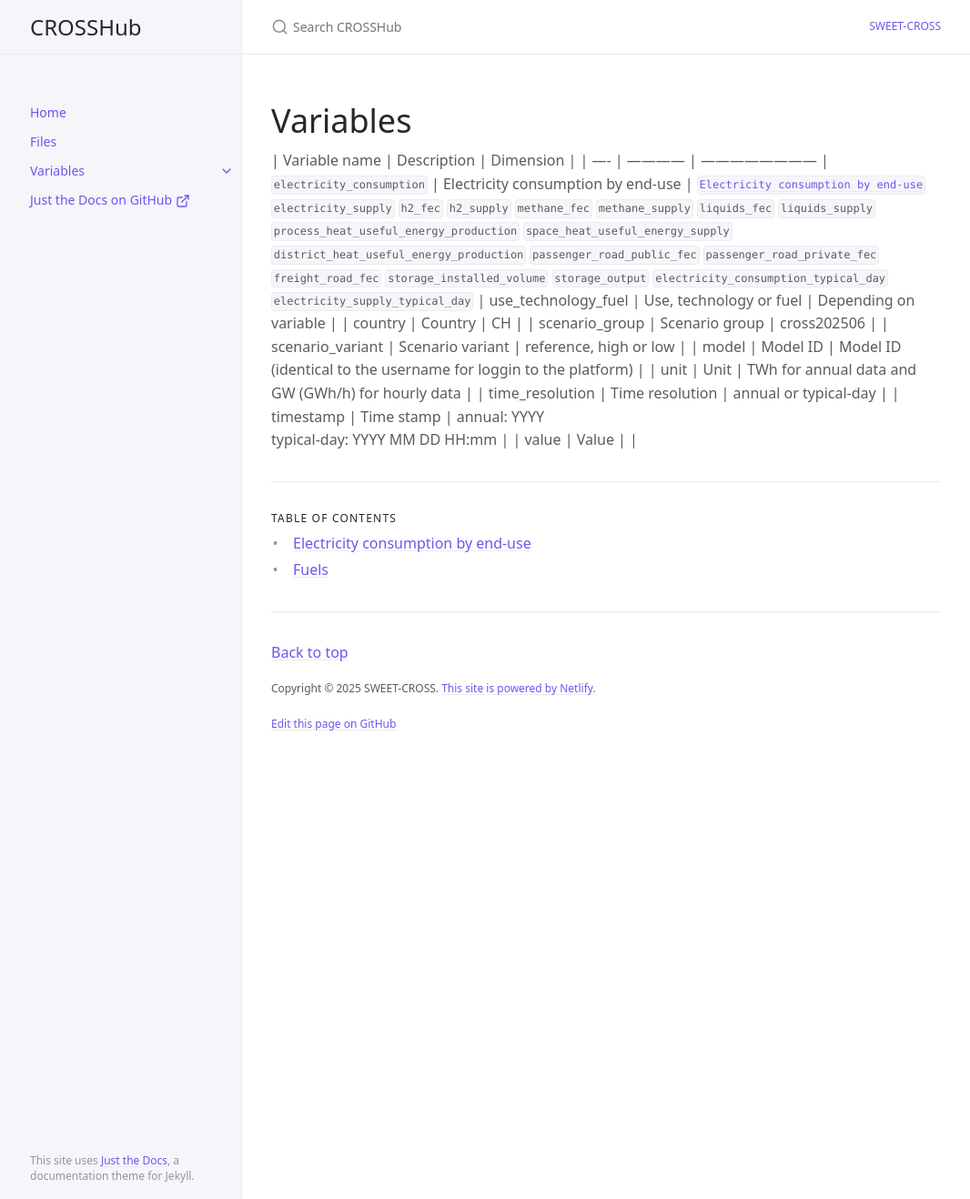
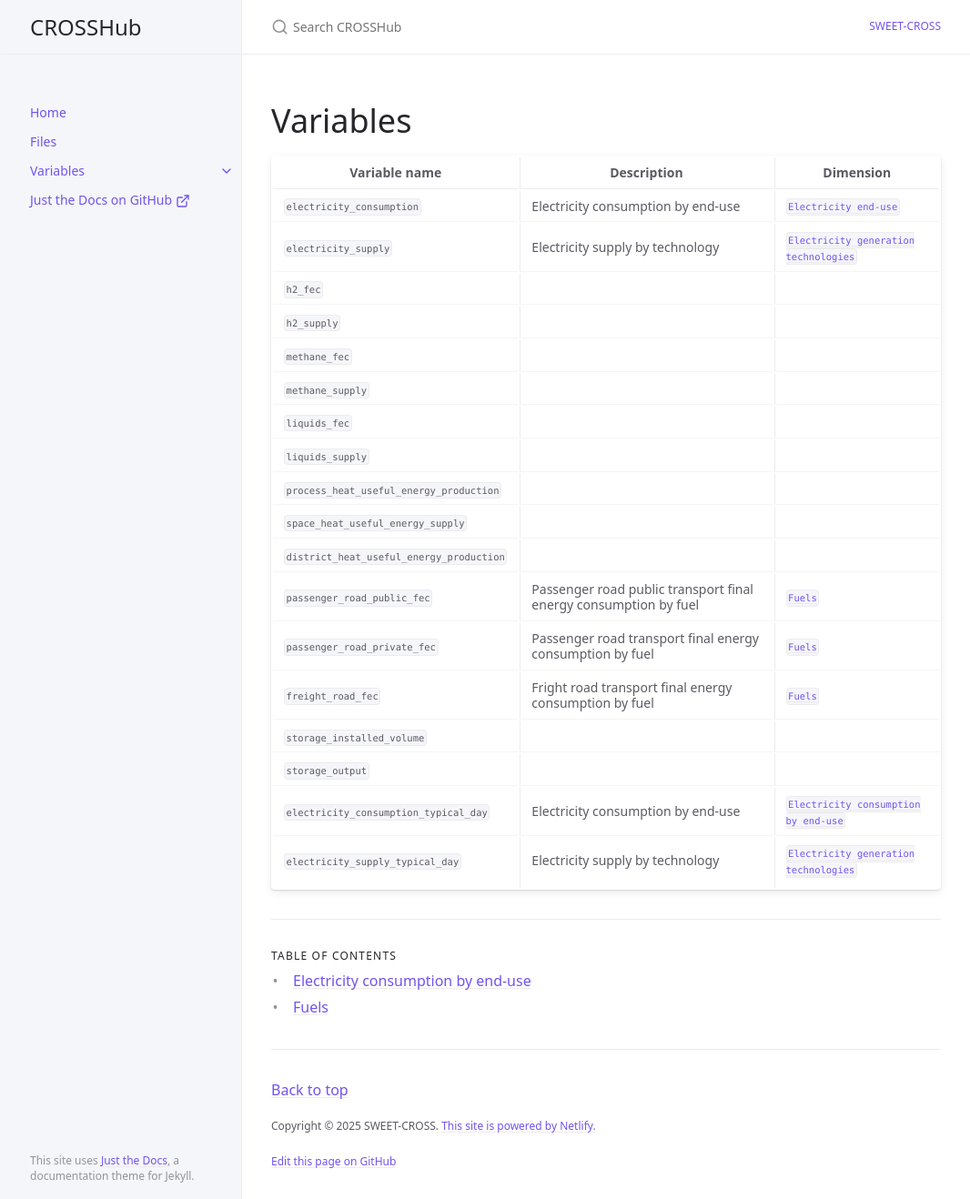
Before and after one commit to sweet-cross/data-model, a Jekyll site: the page built from docs/variables/index.md, in a window 1280 px wide and 1318 px high. Shown: the whole window at 91% size, without its empty margins (106-1172 px from the left). Built offline with Jekyll 4.4.1, drawn with Linux system fonts in a browser that asks for light colours; cached includes are drawn as plain includes.

Commit message:
new dimensions

```diff
--- a/docs/variables/index.md
+++ b/docs/variables/index.md
@@ -11,30 +11,21 @@ nav_order: 3
 
 | Variable name | Description  | Dimension |
 | ---- | ------------ | ------------------------ |
- `electricity_consumption` | Electricity consumption by end-use | [`Electricity consumption by end-use`](/electricity_consumption)
- `electricity_supply`
- `h2_fec`
- `h2_supply`
- `methane_fec`
- `methane_supply`
- `liquids_fec`
- `liquids_supply`
- `process_heat_useful_energy_production`
- `space_heat_useful_energy_supply`
- `district_heat_useful_energy_production`
- `passenger_road_public_fec`
- `passenger_road_private_fec`
- `freight_road_fec`
- `storage_installed_volume`
- `storage_output`
- `electricity_consumption_typical_day`
- `electricity_supply_typical_day`
-| use_technology_fuel | Use, technology or fuel | Depending on variable  |
-| country             | Country                 | CH  |
-| scenario_group      | Scenario group          | cross202506  |
-| scenario_variant    | Scenario variant        | reference, high or low |
-| model               | Model ID                | Model ID (identical to the username for loggin to the platform)  |
-| unit                | Unit                    | TWh for annual data and GW (GWh/h) for hourly data |
-| time_resolution     | Time resolution         | annual or typical-day   |
-| timestamp           | Time stamp              | annual: YYYY<br>typical-day: YYYY MM DD HH:mm  |
-| value               | Value                   |   |
+| `electricity_consumption` | Electricity consumption by end-use | [`Electricity end-use`](/electricity_consumption) |
+| `electricity_supply` | Electricity supply by technology | [`Electricity generation technologies`](/tech_generation) |
+| `h2_fec` |
+| `h2_supply` |
+| `methane_fec` |
+| `methane_supply` |
+| `liquids_fec`|
+| `liquids_supply` |
+| `process_heat_useful_energy_production` |
+| `space_heat_useful_energy_supply` |
+| `district_heat_useful_energy_production` |
+| `passenger_road_public_fec` | Passenger road public transport final energy consumption by fuel | [`Fuels`](/fuels)|
+| `passenger_road_private_fec`  | Passenger road transport final energy consumption by fuel | [`Fuels`](/fuels)|
+| `freight_road_fec` | Fright road transport final energy consumption by fuel | [`Fuels`](/fuels)|
+| `storage_installed_volume`|
+| `storage_output`|
+| `electricity_consumption_typical_day` | Electricity consumption by end-use | [`Electricity consumption by end-use`](/electricity_consumption)|
+| `electricity_supply_typical_day` | Electricity supply by technology | [`Electricity generation technologies`](/tech_generation)|
```
Also changed, not shown: docs/variables/electricity_consumption.md (+35 -33 lines), docs/variables/fuels.md (+20 -19 lines), docs/variables/tech_generation.md (added, +78 -0 lines).
